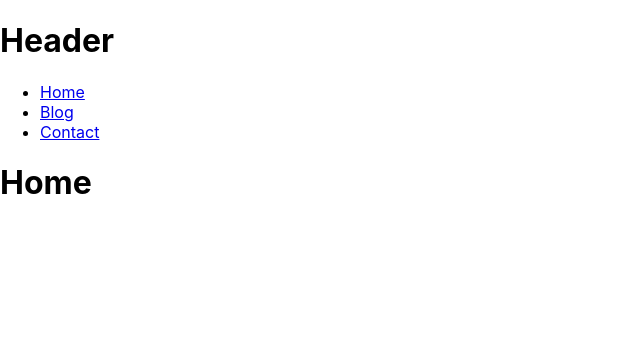
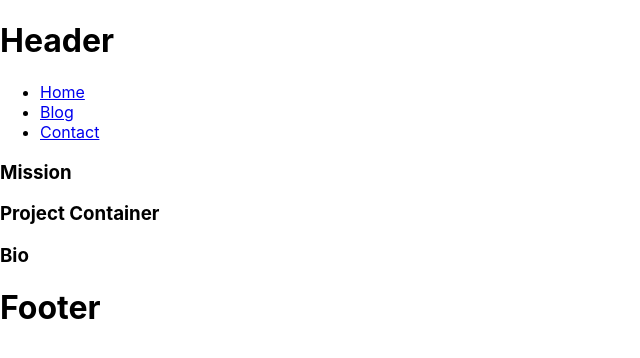
Before and after one commit to SenseiCain/portfolio, a React (Create React App) app in the folder client/: page / in a window 1280 px wide. Shown: the top 358 px of the page, without its empty margins (0-640 px from the left). Built offline with nearby package versions, Linux system fonts and the light colour scheme.

Commit message:
added Home components

```diff
--- a/client/src/App.js
+++ b/client/src/App.js
@@ -7,6 +7,7 @@ import BlogContainer from './containers/BlogContainer';
 import ContactContainer from './containers/ContactContainer';
 import Header from './components/Header';
 import NavBar from './components/NavBar';
+import Footer from './components/Footer';
 
 import { BrowserRouter as Router, Switch, Route } from 'react-router-dom';
 
@@ -22,6 +23,8 @@ class App extends Component {
           <Route path="/blog" component={BlogContainer} />
           <Route path="/contact" component={ContactContainer} />
         </Switch>
+
+        <Footer />
       </Router>
     )
   }
--- /dev/null
+++ b/client/src/components/Bio.js
@@ -0,0 +1,11 @@
+import React, { Component } from 'react';
+
+class Bio extends Component {
+    render() {
+        return (
+            <h3>Bio</h3>
+        )
+    }
+}
+
+export default Bio;
--- /dev/null
+++ b/client/src/components/Footer.js
@@ -0,0 +1,11 @@
+import React, { Component } from 'react';
+
+class Footer extends Component {
+    render() {
+         return (
+             <h1>Footer</h1>
+         )
+    }
+}
+
+export default Footer;
--- /dev/null
+++ b/client/src/components/Mission.js
@@ -0,0 +1,11 @@
+import React, { Component } from 'react';
+
+class Mission extends Component {
+    render() {
+        return (
+            <h3>Mission</h3>
+        )
+    }
+}
+
+export default Mission;
--- a/client/src/containers/HomeContainer.js
+++ b/client/src/containers/HomeContainer.js
@@ -1,9 +1,16 @@
 import React, { Component } from 'react';
+import Mission from '../components/Mission';
+import ProjectContainer from './ProjectContainer';
+import Bio from '../components/Bio';
 
 class HomeContainer extends Component {
     render() {
         return (
-            <h1>Home</h1>
+            <div>
+                <Mission />
+                <ProjectContainer />
+                <Bio />
+            </div>
         )
     }
 }
--- /dev/null
+++ b/client/src/containers/ProjectContainer.js
@@ -0,0 +1,11 @@
+import React, { Component } from 'react';
+
+class ProjectContainer extends Component {
+    render() {
+        return (
+            <h3>Project Container</h3>
+        )
+    }
+}
+
+export default ProjectContainer;
```
